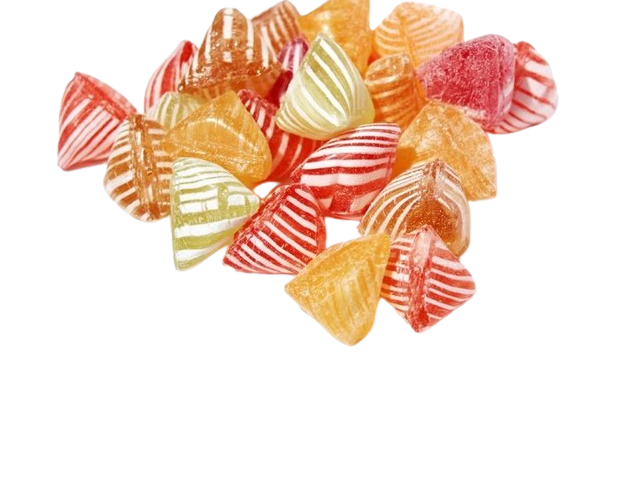
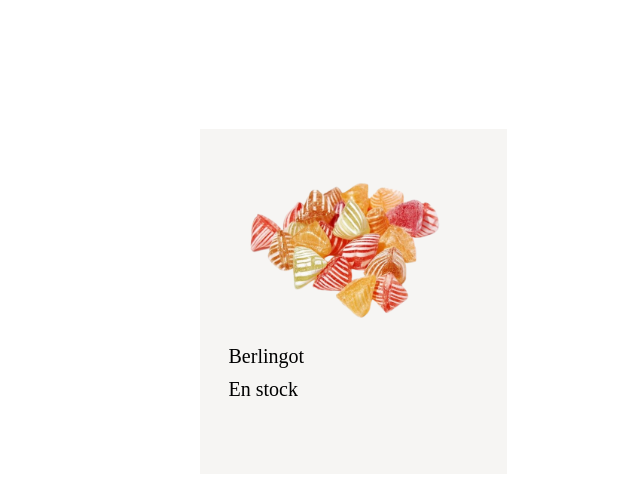
Before and after one commit to ewencrn/SAE203, a PHP site: page /SAE203/produit.php in a window 1280 px wide. Shown: the part 321-800 px from the top of the page, without its empty margins (0-640 px from the left). Run offline with PHP 8.4, Linux system fonts and the light colour scheme.

Commit message:
produit css et php

```diff
--- a/header.php
+++ b/header.php
@@ -10,6 +10,7 @@ include_once("const.php")
     <meta name="viewport" content="width=device-width, initial-scale=1.0">
     <title>La confiserie</title>
     <link rel="stylesheet" href="<?=SITEROOT?>styles/style.css">
+    <link rel="stylesheet" href="<?=SITEROOT?>styles/produit.css">
 </head>
 <body>
     <header>
--- a/produit.php
+++ b/produit.php
@@ -1,4 +1,10 @@
 <?php include_once("header.php") ?>
 <body>
-        <div class="produit">
-            <img src="<?SITEROOT?>assets/pictures/berlingot-removebg-preview.png">
+    <div class="produit">
+            <div class="hover">
+            <img src="<?=SITEROOT?>assets/pictures/berlingot.png" id="image">
+            <p id="nom">Berlingot </p>
+            <p id="présence">En stock</p>
+        </div>
+    </div>
+</body>
--- /dev/null
+++ b/styles/produit.css
@@ -0,0 +1,27 @@
+.produit{
+    margin-left: 200px;
+    margin-top: 150px;
+    width: 307px;
+    height: 345px;
+    background-color: #F6F5F3;
+}
+
+#image{
+    width: 250px;
+    margin-left: 28.5px;
+    margin-top: 50px;
+}
+
+#nom{
+    font: "Montserrat";
+    font-size: 20px;
+    margin-left: 28.5px;
+    margin-top: 20px;
+}
+
+#présence{
+    font: "Montserrat";
+    font-size: 20px;
+    margin-left: 28.5px;
+    margin-top: 10px;
+}
```
Also changed, not shown: assets/pictures/berlingot.png (renamed from assets/pictures/berlingot-removebg-preview.png).
